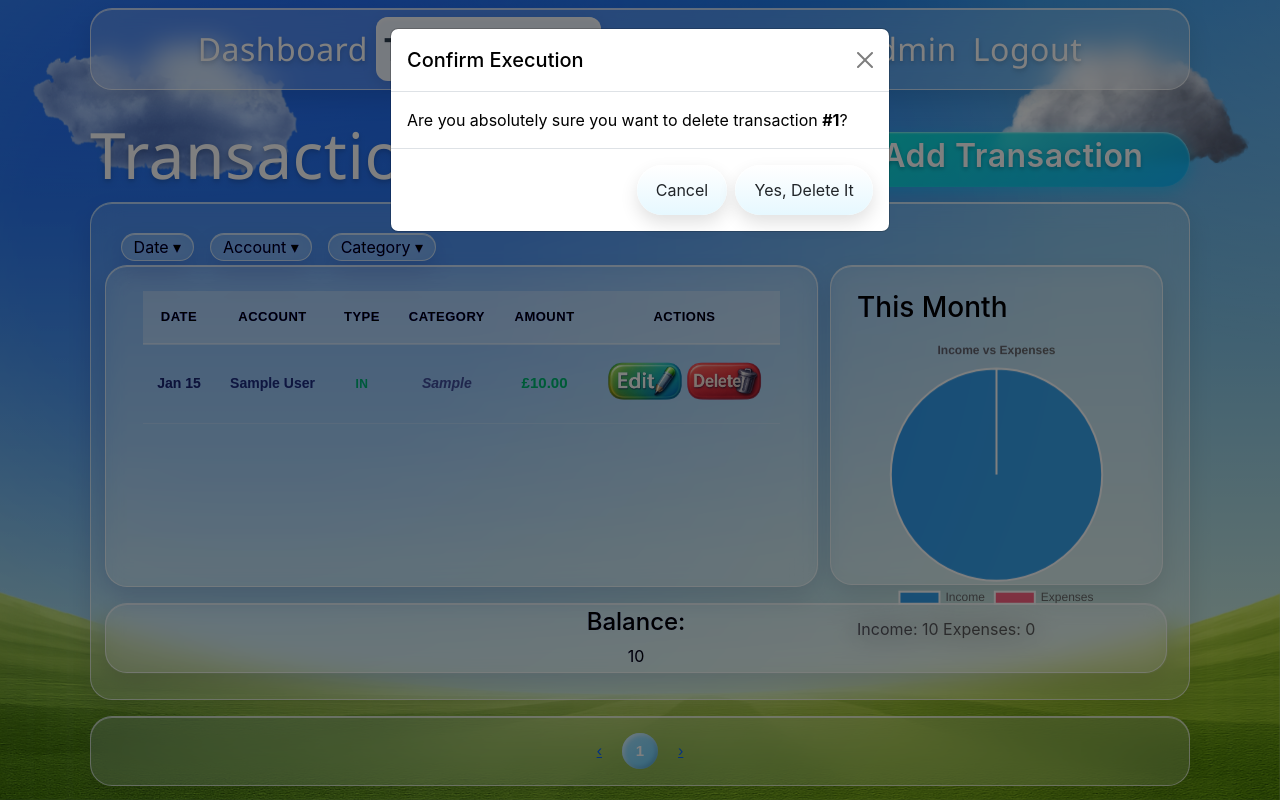
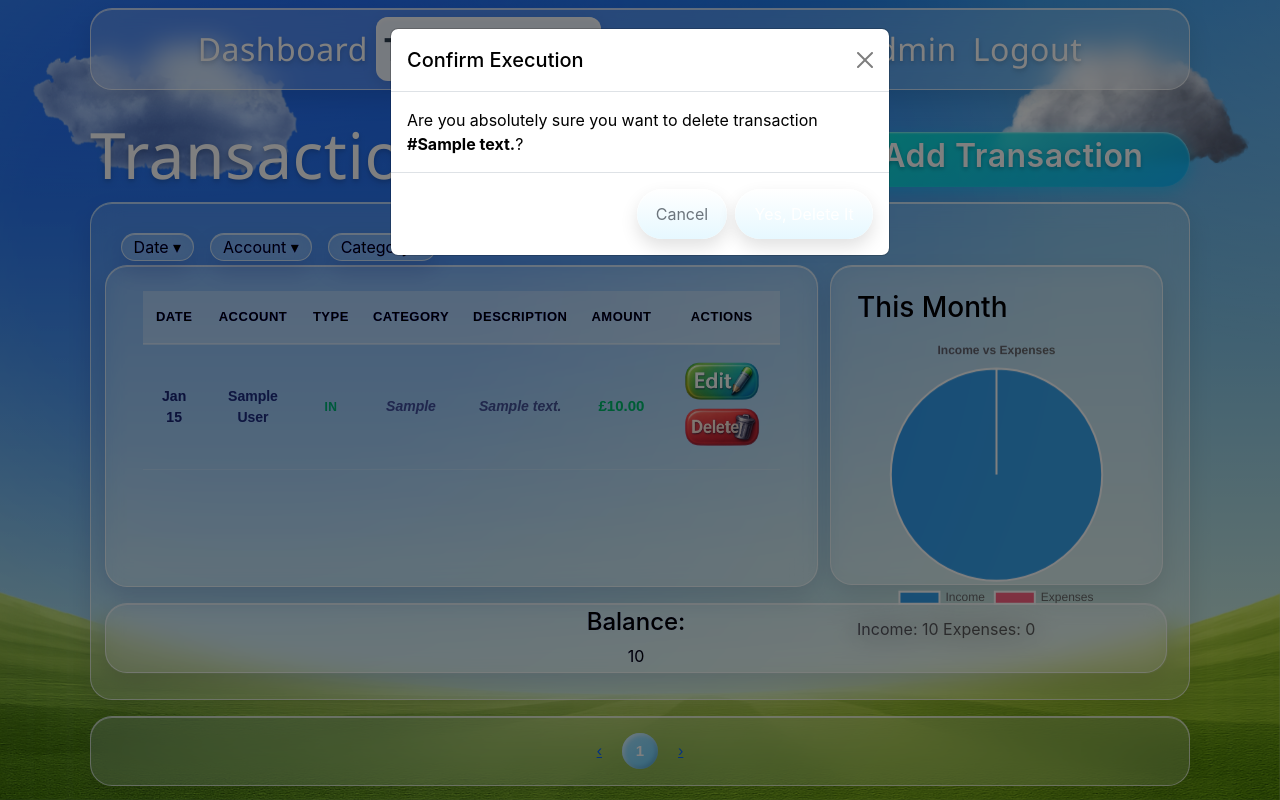
Before and after one commit to PeterCones/Finance-Tracker, a Django app: page /transactions/ in a window 1280 px wide, after a click on "Delete". Run offline with Django 4.2, Linux system fonts and the light colour scheme; a user stored in the database is signed in; tables that the repository leaves empty hold one stand-in row (values such as "Sample post"); parts of the project's set-up code (start-up, migrations or seed data) failed here and were passed over; some libraries are stand-ins or nearby versions.

Commit message:
Enhance transaction filtering: update filter popover structure, add description column to transaction table, and adjust pagination to improve user experience.

```diff
--- a/static/css/style.css
+++ b/static/css/style.css
@@ -493,11 +493,20 @@ footer{font-size:.9rem; opacity:.8; padding-block:24px}
   color: #5d6d7e;
 }
 
+.glass-table .description-col {
+  font-style: italic;
+  font-weight: 700;
+  color: #5d6d7e;
+}
+
 .glass-table .amount-col {
   font-weight: 700;
   font-size: 15px;
   font-family: 'Nunito', sans-serif;
 }
+
+.modal-backdrop { z-index: 19990 !important; }
+.modal { z-index: 20000 !important; }
 
 /* Income/Expense color coding for amount */
 .glass-table .amount-income {
@@ -643,3 +652,18 @@ footer{font-size:.9rem; opacity:.8; padding-block:24px}
   width: 100% !important;
   height: 100% !important;
 }
+
+.filters-row { position: relative; z-index: 4000; }  /* above glass table (z:999) */
+.filter-popover {
+  position: absolute;
+  z-index: 5000;            /* ensure visible over .glass */
+  margin-top: 2rem;
+  padding: 1rem;
+  width: 280px;
+  background:white;
+  border:1px solid var(--glass-stroke);
+  backdrop-filter: blur(14px);
+  -webkit-backdrop-filter: blur(14px);
+  border-radius:var(--radius);
+  box-shadow:var(--shadow);
+}
--- a/templates/base.html
+++ b/templates/base.html
@@ -38,12 +38,7 @@
       integrity="sha384-LN+7fdVzj6u52u30Kp6M/trliBMCMKTyK833zpbD+pXdCLuTusPj697FH4R/5mcr"
       crossorigin="anonymous"
     />
-    <script
-      defer
-      src="https://cdn.jsdelivr.net/npm/bootstrap@5.3.7/dist/js/bootstrap.bundle.min.js"
-      integrity="sha384-ndDqU0Gzau9qJ1lfW4pNLlhNTkCfHzAVBReH9diLvGRem5+R9g2FzA8ZGN954O5Q"
-      crossorigin="anonymous"
-    ></script>
+    <script src="https://cdn.jsdelivr.net/npm/bootstrap@5.3.3/dist/js/bootstrap.bundle.min.js" defer></script>
 
     <!-- Favicon -->
 
@@ -116,6 +111,9 @@
         {% block content %}
         <!-- Content Goes here -->
         {% endblock content %}
+        {% block extra_modals %}
+        <!-- Content Goes here -->
+        {% endblock extra_modals %}
 
     </main>
   </body>
--- a/transactions/templates/transactions.html
+++ b/transactions/templates/transactions.html
@@ -8,23 +8,16 @@
     <h3 class="transactions-title">Transactions</h3>
   </div>
   <div class="col d-flex justify-content-center px-0">
-    <a
-      class="transaction-button ms-auto my-auto text-center"
-      href="{% url 'new_transaction' %}"
-      >+ Add Transaction</a
-    >
+    <a class="transaction-button ms-auto my-auto text-center" href="{% url 'new_transaction' %}">+ Add Transaction</a>
   </div>
 </div>
 
 <div class="transaction mt-0 container glass">
-  <div class="row m-1 gap-3">
-    <button class="col-8 glass w-auto" id="date">Date ▾</button>
-    <div id="date_filter"
-     class="filter-popover"
-     role="dialog"
-     aria-modal="false"
-     aria-labelledby="filterToggle"
-     hidden>
+  <!-- Make row positioned so popovers can be absolutely placed under buttons -->
+  <div class="row m-1 gap-3 filters-row" id="filters-row">
+    <!-- Date -->
+    <button type="button" class="col-8 glass w-auto filter-toggle" id="date" data-filter="date_filter">Date ▾</button>
+    <div id="date_filter" class="filter-popover" role="dialog" hidden>
       <form class="filterForm" method="get">
         <fieldset>
           <legend class="sr-only">Filter by date range</legend>
@@ -42,20 +35,16 @@
             <input type="hidden" name="{{ key }}" value="{{ val }}">
           {% endif %}
         {% endfor %}
-
         <div class="actions">
           <button type="submit">Apply</button>
           <a class="reset" href="{% url 'transaction' %}">Reset</a>
         </div>
       </form>
     </div>
-    <button class="col-8 glass w-auto" id="account">Account ▾</button>
-    <div id="account_filter"
-     class="filter-popover"
-     role="dialog"
-     aria-modal="false"
-     aria-labelledby="filterToggle"
-     hidden>
+
+    <!-- Account -->
+    <button type="button" class="col-8 glass w-auto filter-toggle" id="account" data-filter="account_filter">Account ▾</button>
+    <div id="account_filter" class="filter-popover" role="dialog" hidden>
       <form class="filterForm" method="get">
         <fieldset>
           <legend class="sr-only">Filter by account</legend>
@@ -70,21 +59,16 @@
             <input type="hidden" name="{{ key }}" value="{{ val }}">
           {% endif %}
         {% endfor %}
-
         <div class="actions">
           <button type="submit">Apply</button>
           <a class="reset" href="{% url 'transaction' %}">Reset</a>
         </div>
       </form>
     </div>
-    <button class="col-8 glass w-auto" id="category">Category ▾</button>
-  </div>
-  <div id="category_filter"
-     class="filter-popover"
-     role="dialog"
-     aria-modal="false"
-     aria-labelledby="filterToggle"
-     hidden>
+
+    <!-- Category -->
+    <button type="button" class="col-8 glass w-auto filter-toggle" id="category" data-filter="category_filter">Category ▾</button>
+    <div id="category_filter" class="filter-popover" role="dialog" hidden>
       <form id="filterForm" method="get">
         <fieldset>
           <legend class="sr-only">Filter by category</legend>
@@ -94,19 +78,17 @@
             </label><br>
           {% endfor %}
         </fieldset>
-
-    {# Preserve other query params except page & categories (since we're sending them via the checkboxes) #}
         {% for key, val in request.GET.items %}
           {% if key != 'page' and key != 'categories' %}
             <input type="hidden" name="{{ key }}" value="{{ val }}">
           {% endif %}
         {% endfor %}
-
         <div class="actions">
           <button type="submit">Apply</button>
           <a class="reset" href="{% url 'transaction' %}">Reset</a>
         </div>
       </form>
+    </div>
   </div>
 
   <div class="row">
@@ -119,6 +101,7 @@
               <th>Account</th>
               <th>Type</th>
               <th>Category</th>
+              <th>Description</th>
               <th>Amount</th>
               <th>Actions</th>
             </tr>
@@ -131,6 +114,7 @@
               <td class="account-col">{{ transaction.account }}</td>
               <td class="type-col {% if transaction.type == 'In' %}type-income{% else %}type-expense{% endif %}">{{ transaction.type }}</td>
               <td class="category-col">{{ transaction.category }}</td>
+              <td class="description-col">{{transaction.description}}</td>
               <td class="amount-col {% if transaction.type == 'In' %}amount-income{% else %}amount-expense{% endif %}">
                 £{{ transaction.amount|floatformat:2 }}
               </td>
@@ -159,12 +143,7 @@
       <div class="container glass transaction_wrapper">
         <h3>This Month</h3>
         <div>
-          <canvas
-            id="moneyPie"
-            data-labels='{{ pie_labels_json|safe }}'
-            data-values='{{ pie_values_json|safe }}'
-            style="width:100%;height:420px">
-          </canvas>
+          <canvas id="moneyPie" data-labels='{{ pie_labels_json|safe }}' data-values='{{ pie_values_json|safe }}' style="width:100%;height:420px"></canvas>
         </div>
         <p class="mt-1">Income: {{income}} Expenses: {{expense}}</p>
       </div>
@@ -210,6 +189,12 @@
     </ul>
   </nav>
 </div>
+{% endblock content %}
+
+{% block extra_modals %}
+<script src="https://cdn.jsdelivr.net/npm/chart.js@4" defer></script>
+<script src="{% static 'js/transaction_charts.js' %}" defer></script>
+<script src="{% static 'js/transaction_filters.js' %}" defer></script>
 {% for transaction in page_obj %}
 <div class="modal fade" id="transaction_delete{{ transaction.id }}" tabindex="-1" aria-hidden="true">
   <div class="modal-dialog">
@@ -221,18 +206,15 @@
           <button type="button" class="btn-close" data-bs-dismiss="modal"></button>
         </div>
         <div class="modal-body">
-          Are you absolutely sure you want to delete transaction <strong>#{{ transaction.id }}</strong>?
+          Are you absolutely sure you want to delete transaction <strong>#{{ transaction.description }}</strong>?
         </div>
         <div class="modal-footer">
-          <button type="button" class="btn " data-bs-dismiss="modal">Cancel</button>
-          <button type="submit" class="btn ">Yes, Delete It</button>
+          <button type="button" class="btn btn-outline-secondary" data-bs-dismiss="modal">Cancel</button>
+          <button type="submit" class="btn btn-danger">Yes, Delete It</button>
         </div>
       </form>
     </div>
   </div>
 </div>
 {% endfor %}
-  <script src="https://cdn.jsdelivr.net/npm/chart.js@4" defer></script>
-  <script src="{% static 'js/transaction_charts.js' %}" defer></script>
-  <script src="/static/js/transaction_filters.js"></script>
-{% endblock content %}
+{% endblock %}
--- a/transactions/views.py
+++ b/transactions/views.py
@@ -26,7 +26,7 @@ def transaction(request):
     filter_qs = TransactionFilter(request.GET or None, queryset=base_qs)
 
     template = 'transactions.html'
-    paginator = Paginator(filter_qs.qs, 8)
+    paginator = Paginator(filter_qs.qs, 3)
     page_number = request.GET.get('page')
     page_obj = paginator.get_page(page_number)
 
```
Lines whose indentation alone changed are shown as unchanged.
